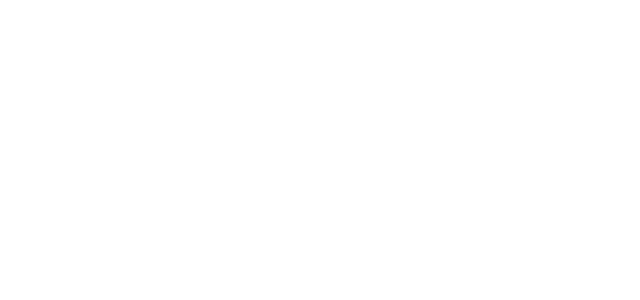
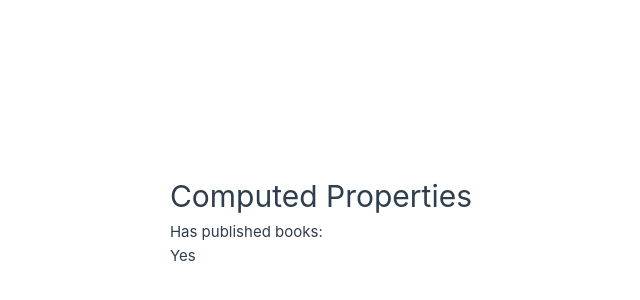
Before and after one commit to UniNassauParnaiba/listadenomes, a Vue app: page /computada in a window 1280 px wide. Before the commit this address had no page. Shown: the part 180-480 px from the top of the page, without its empty margins (168-808 px from the left). Built offline with nearby package versions, Linux system fonts and the light colour scheme.

Commit message:
Propriedade computada

```diff
--- a/src/router/index.js
+++ b/src/router/index.js
@@ -1,5 +1,6 @@
 import { createRouter, createWebHistory } from 'vue-router'
 import HomeView from '../views/HomeView.vue'
+import ComputedView from '@/views/ComputedView.vue'
 
 const router = createRouter({
   history: createWebHistory(import.meta.env.BASE_URL),
@@ -8,6 +9,11 @@
       path: '/',
       name: 'home',
       component: HomeView,
+    },
+    {
+      path: '/computada',
+      name: 'computada',
+      component: ComputedView,
     },
     // {
     //   path: '/about',
--- /dev/null
+++ b/src/views/ComputedView.vue
@@ -0,0 +1,29 @@
+<template>
+    <div>
+        <h1>Computed Properties</h1>
+        <p>Has published books:</p>
+        <span>{{ publishedBooksMessage }}</span>
+    </div>
+</template>
+
+<script setup>
+import { reactive, computed } from 'vue';
+
+const author = reactive({
+  name: 'John Doe',
+  books: [
+    'Vue 2 - Advanced Guide',
+    'Vue 3 - Basic Guide',
+    'Vue 4 - The Mystery'
+  ]
+})
+
+const publishedBooksMessage = computed(() => {
+  return author.books.length > 0 ? 'Yes' : 'No'
+})
+
+</script>
+
+<style lang="scss" scoped>
+
+</style>
--- a/src/views/HomeView.vue
+++ b/src/views/HomeView.vue
@@ -1,9 +1,9 @@
 <script setup>
-import { ref } from 'vue';
+import { ref, reactive } from 'vue';
 
 const title = ref('Página Principal');
 
-const nomes = ref([
+const nomes = reactive([
   {contexto: 'Luiz Lins', concluido: false},
   {contexto: 'Laura Lívia', concluido: true},
   {contexto: 'Maria Silva', concluido: false},
@@ -14,20 +14,20 @@
 const valorIndice = ref('');
 
 const manipularNome = (auxiliar, numero) => {
-  nomes.value.push({contexto: auxiliar, concluido: false});
+  nomes.push({contexto: auxiliar, concluido: false});
   console.log(numero ? 'editar' : 'salvar')
 };
 
 const excluirNome = (numero) => {
-  nomes.value.splice(numero,1);
+  nomes.splice(numero,1);
 }
 
 const tacharNome = (numero) => {
-  nomes.value[numero].concluido = !nomes.value[numero].concluido
+  nomes[numero].concluido = !nomes[numero].concluido
 }
 
 const editarNome = (numero) => {
-  auxiliar.value = nomes.value[numero].contexto;
+  auxiliar.value = nomes[numero].contexto;
   valorIndice.value = numero
 }
 </script>
```
